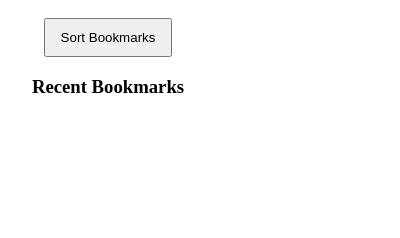
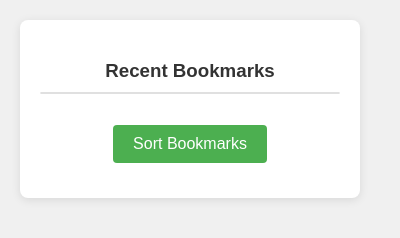
Before and after one commit to 0-sv/bookmarkly, a browser extension: page popup.html in a window 400 px wide. Drawn offline with Linux system fonts and the light colour scheme.

Commit message:
[✨] [feat](popup.html): Reorganize the UI layout to improve user experience
[✨] [feat](popup.js): Increase the number of recent bookmarks displayed from 5 to 20

[✨] [feat](style.css): Enhance the overall styling and appearance of the extension popup

```diff
--- a/popup.html
+++ b/popup.html
@@ -6,11 +6,11 @@
 </head>
 <body>
 <div class="container">
+    <h3>Recent Bookmarks</h3>
+    <ul id="recentBookmarks"></ul>
+
     <button id="sortBtn">Sort Bookmarks</button>
     <div id="status"></div>
-
-    <h3>Recent Bookmarks</h3>
-    <ul id="recentBookmarks"></ul>
 </div>
 <script src="popup.js"></script>
 </body>
--- a/popup.js
+++ b/popup.js
@@ -21,7 +21,7 @@ document.addEventListener('DOMContentLoaded', function () {
 
 function displayRecentBookmarks() {
     // Define how many recent bookmarks you want to show
-    const maxRecentBookmarks = 5;
+    const maxRecentBookmarks = 20;
 
     chrome.bookmarks.getRecent(maxRecentBookmarks, function (recentBookmarks) {
         const recentBookmarksList = document.getElementById('recentBookmarks');
--- a/style.css
+++ b/style.css
@@ -1,13 +1,89 @@
+body {
+    font-family: Arial, sans-serif;
+    background-color: #f0f0f0;
+    margin: 0;
+    padding: 20px;
+}
+
 .container {
-    width: 200px;
+    width: 300px;
     text-align: center;
+    background-color: white;
+    border-radius: 8px;
+    box-shadow: 0 2px 10px rgba(0, 0, 0, 0.1);
+    padding: 20px;
 }
+
 button {
-    padding: 10px 15px;
+    padding: 10px 20px;
+    margin-top: 15px;
+    background-color: #4CAF50;
+    color: white;
+    border: none;
+    border-radius: 4px;
+    cursor: pointer;
+    font-size: 16px;
+    transition: background-color 0.3s;
+}
+
+button:hover {
+    background-color: #45a049;
+}
+
+#status {
+    margin-top: 15px;
+    font-size: 14px;
+    color: #4CAF50;
+    font-weight: bold;
+}
+
+h3 {
+    color: #333;
+    margin-top: 20px;
+    margin-bottom: 10px;
+}
+
+#recentBookmarks {
+    list-style-type: none;
+    padding: 0;
+    text-align: left;
+    max-height: 300px;
+    overflow-y: auto;
     margin-top: 10px;
+    border: 1px solid #e0e0e0;
+    border-radius: 4px;
 }
-#status {
-    margin-top: 10px;
-    font-size: 14px;
-    color: green;
+
+#recentBookmarks li {
+    margin-bottom: 0;
+    padding: 10px;
+    background-color: #f9f9f9;
+    border-bottom: 1px solid #e0e0e0;
+    transition: background-color 0.2s;
 }
+
+#recentBookmarks li:last-child {
+    border-bottom: none;
+}
+
+#recentBookmarks li:hover {
+    background-color: #e9e9e9;
+}
+
+/* Scrollbar styles */
+#recentBookmarks::-webkit-scrollbar {
+    width: 8px;
+}
+
+#recentBookmarks::-webkit-scrollbar-track {
+    background: #f1f1f1;
+}
+
+#recentBookmarks::-webkit-scrollbar-thumb {
+    background: #888;
+    border-radius: 4px;
+}
+
+#recentBookmarks::-webkit-scrollbar-thumb:hover {
+    background: #555;
+}
```
